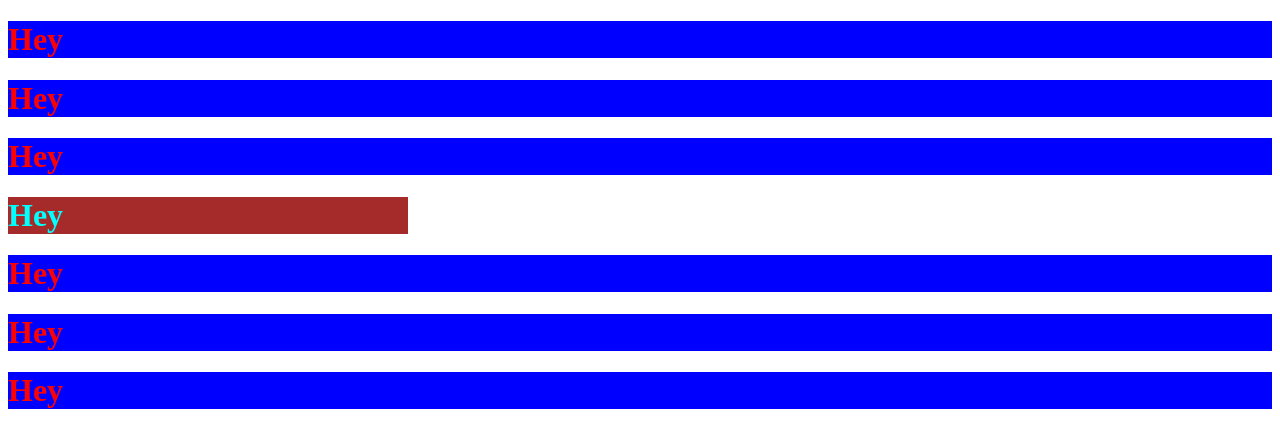
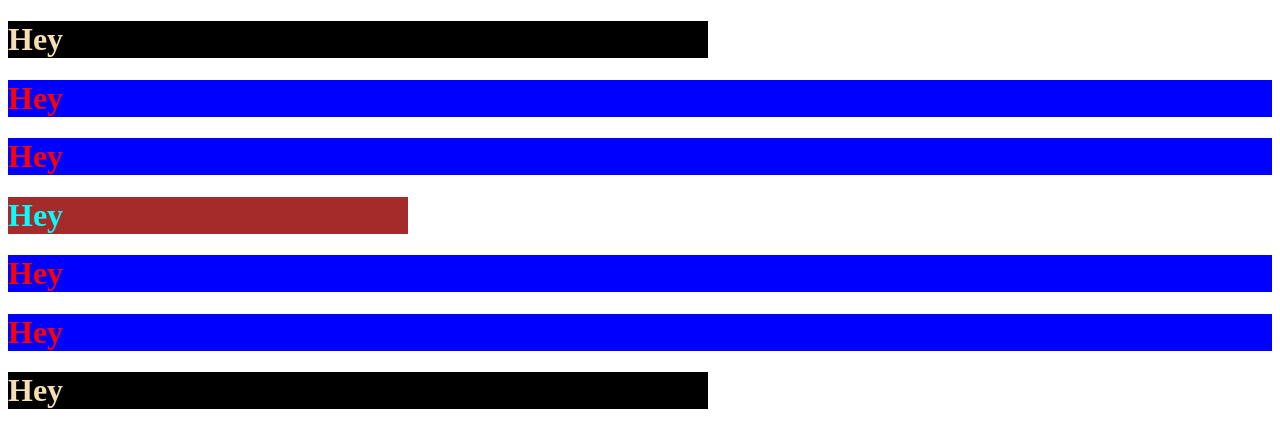
Before and after one commit to ben99221100/c5, a plain HTML site: page index.html in a window 1280 px wide. Drawn offline with Linux system fonts and the light colour scheme.

Commit message:
Added some edge styles

```diff
--- a/index.html
+++ b/index.html
@@ -9,13 +9,13 @@
 </head>
 <body>
 
-    <h1>Hey</h1>
+    <h1 class="edge">Hey</h1>
     <h1>Hey</h1>
     <h1>Hey</h1>
     <h1 id="middle">Hey</h1>
     <h1>Hey</h1>
     <h1>Hey</h1>
-    <h1>Hey</h1>
+    <h1 class="edge">Hey</h1>
 
 </body>
 </html>
--- a/style.css
+++ b/style.css
@@ -8,3 +8,9 @@ h1 {
     color: aqua;
     width: 400px;
 }
+
+.edge {
+    background-color: black;
+    color: wheat;
+    width: 700px;
+}
```
